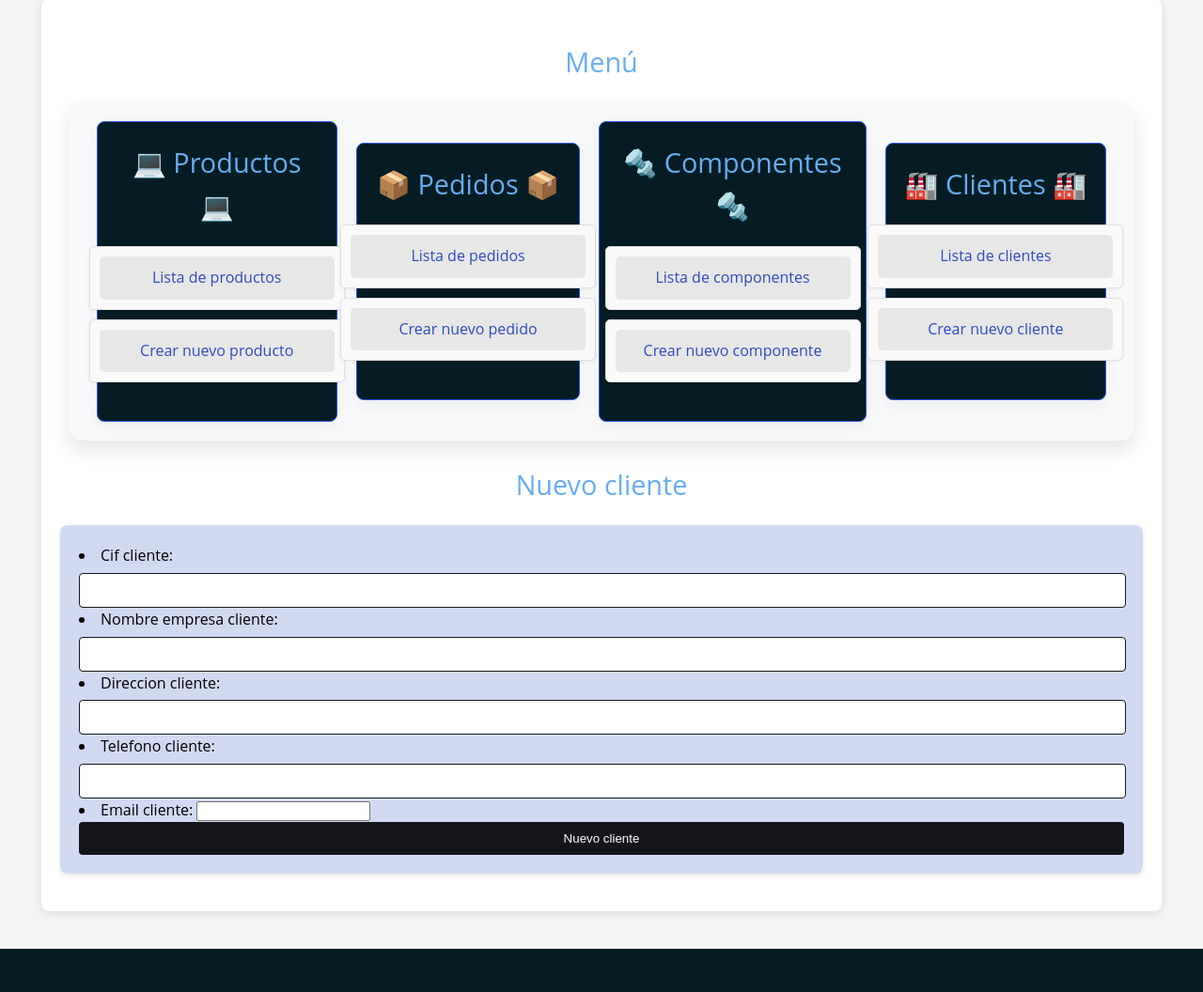
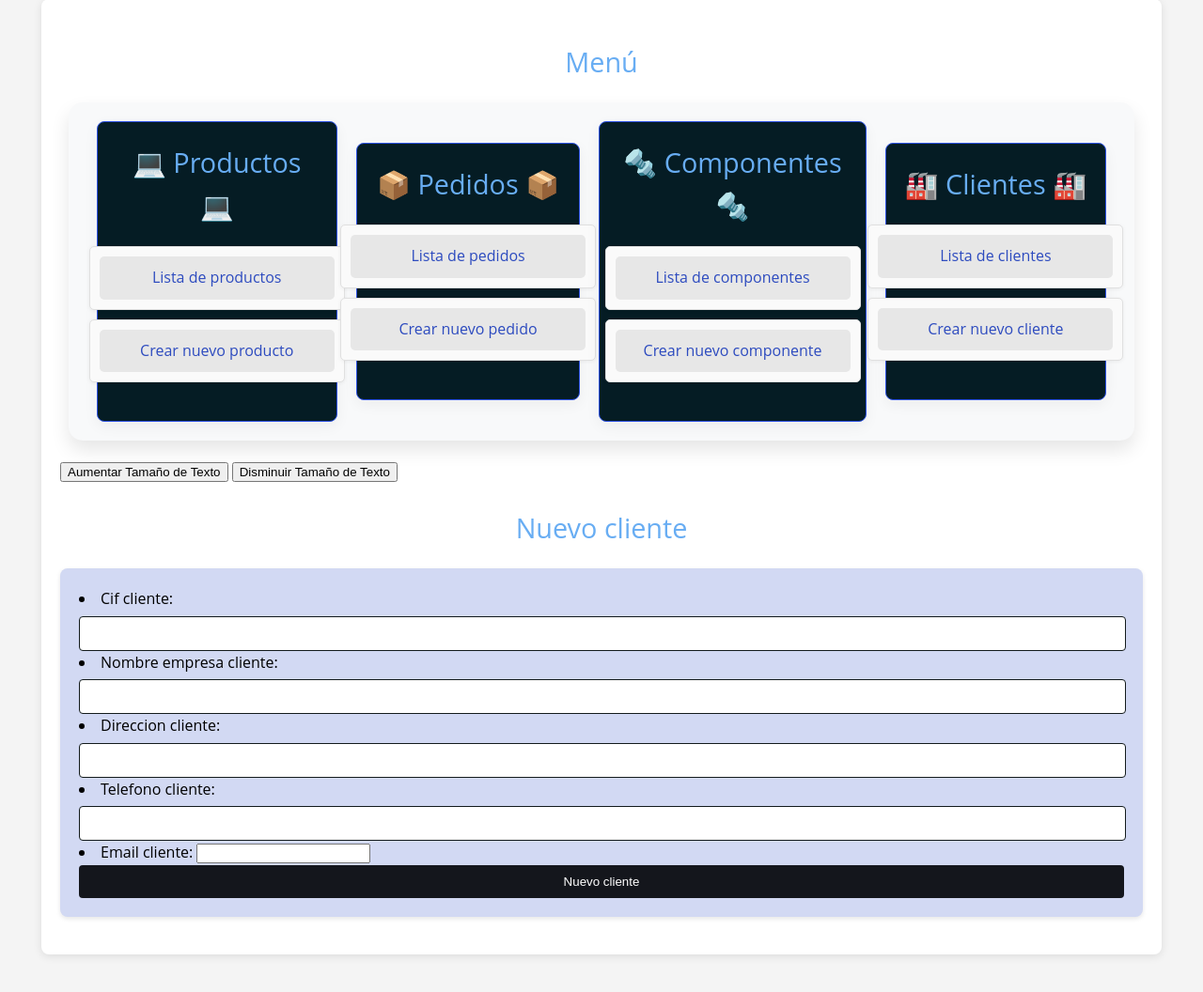
Before and after one commit to andreacastrodlc/ProyectoWebColaborativo, a Django app: page /appDjango/clientes/create in a window 1280 px wide. Shown: the part 200-1256 px from the top of the page at 94% size. Run offline with Django 4.2, Linux system fonts and the light colour scheme.

Commit message:
cambiar tamaño de texto en base.html funcional

```diff
--- /dev/null
+++ b/ProyectoWeb/static/js/cambiar_texto.js
@@ -0,0 +1,22 @@
+        document.addEventListener("DOMContentLoaded", function() {
+            const botonAumentar = document.getElementById("btn-aumentar");
+            const botonDisminuir = document.getElementById("btn-disminuir");
+
+            botonAumentar.addEventListener("click", function() {
+                const elements = document.querySelectorAll("h1, h2, p");
+
+                elements.forEach(element => {
+                    const currentFontSize = window.getComputedStyle(element).fontSize;
+                    element.style.fontSize = parseFloat(currentFontSize) * 1.2 + "px";
+                });
+            });
+
+            botonDisminuir.addEventListener("click", function() {
+                const elements = document.querySelectorAll("h1, h2, p");
+
+                elements.forEach(element => {
+                    const currentFontSize = window.getComputedStyle(element).fontSize;
+                    element.style.fontSize = parseFloat(currentFontSize) / 1.2 + "px";
+                });
+            });
+        });
--- a/ProyectoWeb/templates/base.html
+++ b/ProyectoWeb/templates/base.html
@@ -51,7 +51,8 @@
                 </ul>
             </div>
         </div>
-
+        <button id="btn-aumentar">Aumentar Tamaño de Texto</button>
+        <button id="btn-disminuir">Disminuir Tamaño de Texto</button>
         {% block contenido %}{% endblock %}
     </div>
      <footer>
@@ -70,5 +71,6 @@
             <p>&copy; 2024 Todos los derechos reservados</p>
         </div>
     </footer>
+    <script src="{% static 'js/cambiar_texto.js' %}"></script>
 </body>
 </html>
```
Also changed, not shown: ProyectoWeb/db.sqlite3.
